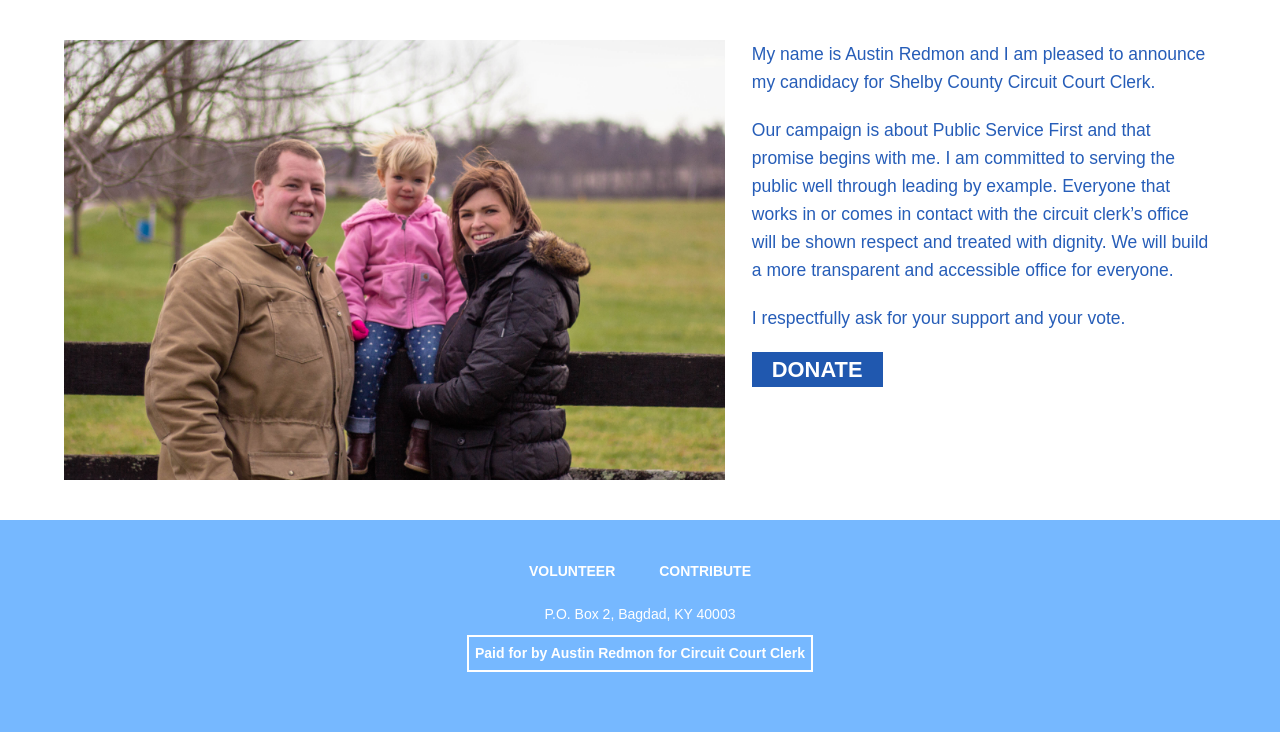
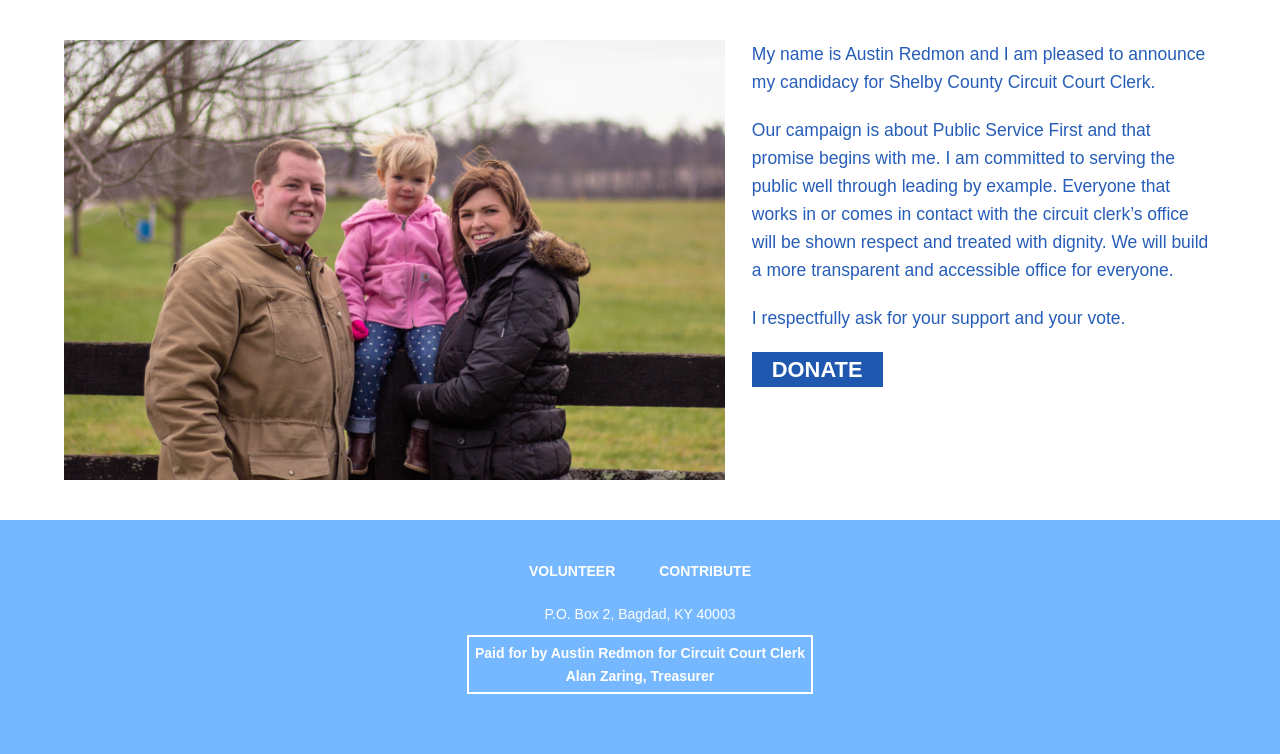
Before and after one commit to claytonbrown1/austinredmon.github.io, a Jekyll site: the page built from index.html, in a window 1280 px wide and 1342 px high. Shown: the part 588-1342 px from the top of the window. Built offline with Jekyll 4.4.1, drawn with Linux system fonts in a browser that asks for light colours; nearby versions of some CDN libraries.

Commit message:
add treasurer

```diff
--- a/_includes/footer.html
+++ b/_includes/footer.html
@@ -9,6 +9,6 @@
 		<div class="footer-contacts">
 			P.O. Box 2, Bagdad, KY 40003
 		</div>
-		<div id="paidfor">Paid for by Austin Redmon for Circuit Court Clerk</div>
+		<div id="paidfor">Paid for by Austin Redmon for Circuit Court Clerk<br>Alan Zaring, Treasurer</div>
 	</div>
 </footer>
```
